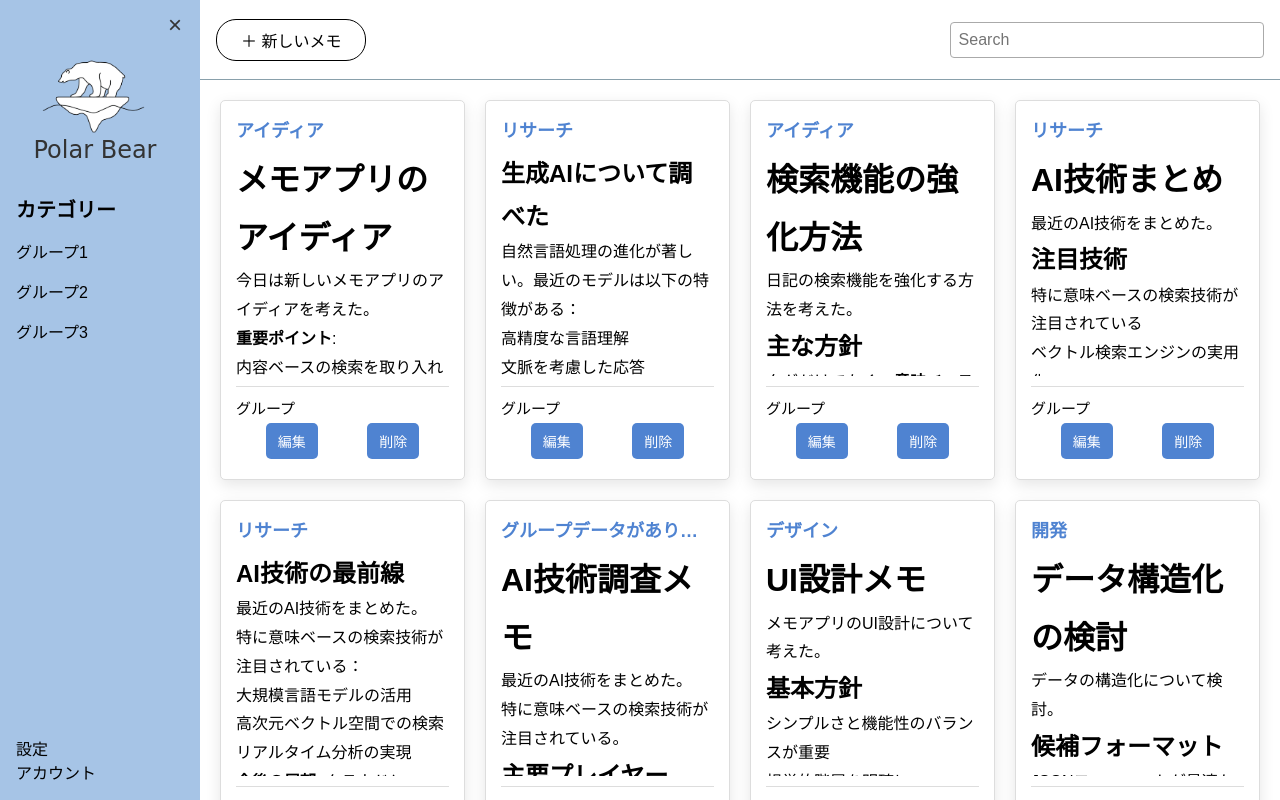
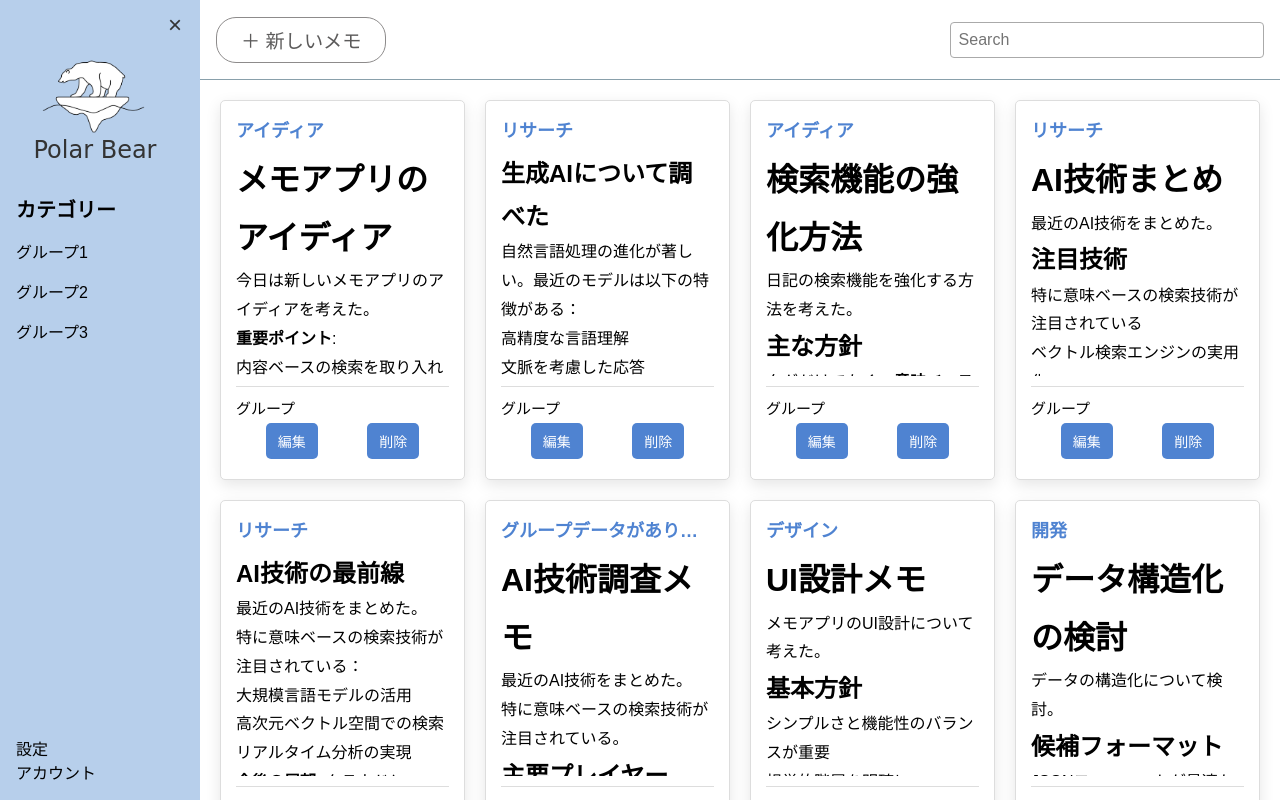
Before and after one commit to yuu-ux/similarian, a plain HTML site: page frontend/index.html in a window 1280 px wide. Drawn offline with nearby package versions, Linux system fonts and the light colour scheme; some packages are replaced by stand-ins of ours.

Commit message:
新しいメモボタン微調整

```diff
--- a/frontend/styles/header.css
+++ b/frontend/styles/header.css
@@ -25,19 +25,19 @@
 /* 新しいメモボタン */
 #newMemoBtn {
   background-color: transparent;
-  color: #000000;
-  border: 1px solid #000000;
+  color: #5c5b5b;
+  border: 1px solid #8d8b8b;
   padding: 0.5rem 1.5rem;
   cursor: pointer;
   border-radius: 20px;
-  font-size: 1rem;
+  font-size: 1.2rem;
   min-width: 140px;
   transition: all 0.2s ease;
 }
 
 #newMemoBtn:hover {
-  background-color: #848984;
-  color: white;
+  background-color: #b7cfebfd;
+  /* color: rgb(0, 0, 0); */
 }
 
 /* 検索ボックス */
--- a/frontend/styles/sidebar.css
+++ b/frontend/styles/sidebar.css
@@ -8,7 +8,7 @@
 
     padding: 1rem;
     box-sizing: border-box;
-    background-color: #a6c4e6;
+    background-color: #b7cfebfd;
     display: flex;
     flex-direction: column;
     justify-content: space-between;
```
